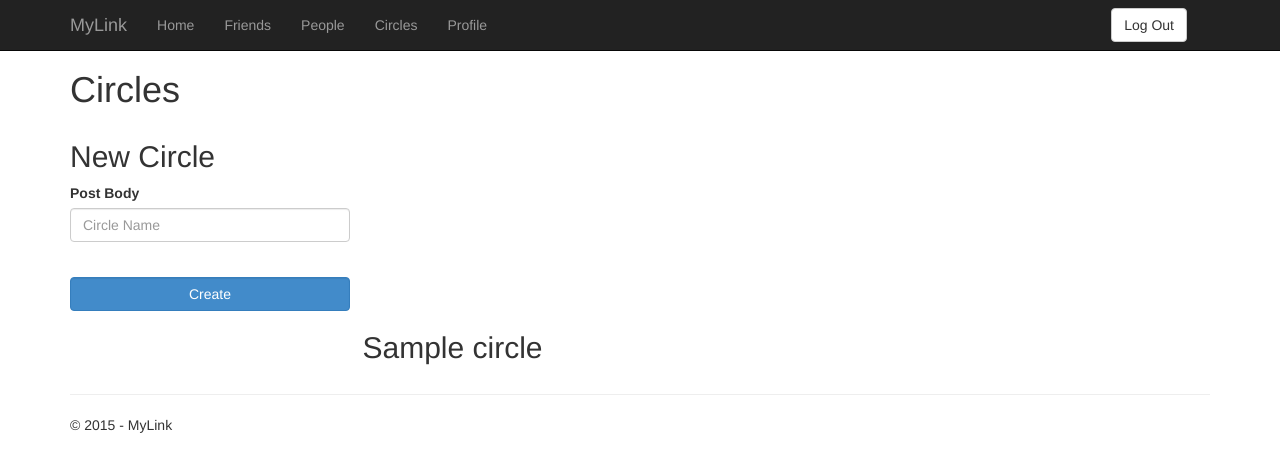
After one commit to haydenmc/CS390Python, a Flask app: page /circle in a window 1280 px wide. The commit adds this page. Shown: the top 472 px of the page. Run offline with Flask 2, Linux system fonts and the light colour scheme; a user stored in the database is signed in; tables that the repository leaves empty hold one stand-in row (values such as "Sample post"); parts of the project's set-up code (start-up, migrations or seed data) failed here and were passed over; some libraries are stand-ins or nearby versions.

Commit message:
You can add circles now.

```diff
--- a/Cs390Python/Cs390Python/forms.py
+++ b/Cs390Python/Cs390Python/forms.py
@@ -31,3 +31,6 @@ class EmailPassForm(Form):
     email = StringField('email', validators=[DataRequired(message = "Please fill in all form fields"), Email(message = "Please enter a valid e-mail address")])
     password = PasswordField('password', validators=[DataRequired(), Length(min = 4, message = "Please enter a password of at least 4 characters.")])
     confirmPassword = PasswordField('confirmPassword', validators=[DataRequired(), EqualTo('password', "Your passwords do not match.")])
+
+class NewCircleForm(Form):
+    name = StringField('name', validators=[DataRequired(message = "Please type a name")])
--- a/Cs390Python/Cs390Python/models.py
+++ b/Cs390Python/Cs390Python/models.py
@@ -1,6 +1,16 @@
 from Cs390Python import db
 from sqlalchemy import Table, Column, Integer, ForeignKey, Boolean, PrimaryKeyConstraint
 from sqlalchemy.orm import relationship, backref
+
+circle_post = db.Table('circle_post',
+                       db.Column('circle_id', db.Integer, db.ForeignKey('circle.id')),
+                       db.Column('post_id', db.Integer, db.ForeignKey('post.id'))
+                       )
+
+circle_member = db.Table('circle_member',
+                         db.Column('circle_id', db.Integer, db.ForeignKey('circle.id')),
+                         db.Column('user_id', db.Integer, db.ForeignKey('user.id'))
+                         )
 
 class User(db.Model):
     __tablename__ = 'user'
@@ -50,8 +60,18 @@ class FriendRequest(db.Model):
     recipient = relationship('User', foreign_keys='FriendRequest.recipient_id', backref="incomingFriendRequests")
 
 class Post(db.Model):
+    __tablename__ = 'post'
     id = db.Column(db.Integer, primary_key=True)
     author_id = db.Column(Integer, ForeignKey('user.id'))
     body = db.Column(db.String(2048))
     postedTime = db.Column(db.DateTime())
     hasPhoto = db.Column(db.Boolean(), default=False)
+
+class Circle(db.Model):
+    __tablename__ = 'circle'
+    id = db.Column(db.Integer, primary_key=True)
+    name = db.Column(db.String(255))
+    owner_id = db.Column(Integer, ForeignKey('user.id'))
+    owner = relationship('User', foreign_keys='Circle.owner_id', backref="circles")
+    posts = db.relationship('Post', secondary=circle_post, backref=db.backref('circles'))
+    members = db.relationship('User', secondary=circle_member, backref=db.backref('memberOfCircles'))
--- /dev/null
+++ b/Cs390Python/Cs390Python/templates/circles.html
@@ -0,0 +1,33 @@
+{% extends "layout.html" %}
+
+{% block content %}
+
+<h1>Circles</h1>
+<div class="row">
+    <div class="col-md-12">
+        <h2>New Circle</h2>
+        <form action="" method="post" name="newCircleForm">
+            <div class="form-group">
+                {{ newCircleForm.hidden_tag() }}
+                {% for error in newCircleForm.name.errors %}
+                <span style="color: red;">[{{ error }}]</span>
+                {% endfor %}
+                <label for="body">Post Body</label>
+                {{ newCircleForm.name(class='form-control',placeholder='Circle Name') }}<br />
+            </div>
+            <input type="submit" value="Create" class="form-control btn-primary" />
+        </form>
+    </div>
+</div>
+
+{% if circles is not none %}
+    {% for circle in circles %}
+    <div class="row">
+        <div class="col-md-6 col-md-offset-3">
+            <h2>{{ circle.name }}</h2>
+        </div>
+    </div>
+    {% endfor %}
+{% endif %}
+
+{% endblock %}
--- a/Cs390Python/Cs390Python/templates/layout.html
+++ b/Cs390Python/Cs390Python/templates/layout.html
@@ -25,6 +25,7 @@
                     <li><a href="{{ url_for('home') }}">Home</a></li>
                     <li><a href="{{ url_for('friends') }}">Friends</a></li>
                     <li><a href="{{ url_for('users') }}">People</a></li>
+                    <li><a href="{{ url_for('circle') }}">Circles</a></li>
                     <li><a href="{{ url_for('me') }}">Profile</a></li>
                 </ul>
                 <div class="navbar-right" style="margin:8px;">
--- a/Cs390Python/Cs390Python/views.py
+++ b/Cs390Python/Cs390Python/views.py
@@ -8,8 +8,8 @@ from datetime import datetime
 from flask import render_template, flash, redirect, g, url_for, request, send_from_directory
 from flask.ext.login import login_user, logout_user, current_user, login_required
 from Cs390Python import app, lm, db
-from Cs390Python.forms import LoginForm, RegisterForm, NewPostForm, UserSearchForm, ProfilePhotoForm, NameInfoForm, EmailPassForm
-from Cs390Python.models import User, Post, Friend, FriendRequest
+from Cs390Python.forms import LoginForm, RegisterForm, NewPostForm, UserSearchForm, ProfilePhotoForm, NameInfoForm, EmailPassForm, NewCircleForm
+from Cs390Python.models import User, Post, Friend, FriendRequest, Circle
 from sqlalchemy import desc
 from werkzeug import secure_filename
 import sendgrid
@@ -47,6 +47,24 @@ def home():
         postForm=form,
         posts=posts
     )
+
+@app.route('/circle', methods=['GET', 'POST'])
+@login_required
+def circle():
+    dbUser = User.query.filter_by(id = g.user.id).first()
+    newCircleForm = NewCircleForm()
+    if newCircleForm.validate_on_submit():
+        newCircle = Circle(name=newCircleForm.name.data, owner_id=dbUser.id)
+        db.session.add(newCircle)
+        db.session.commit()
+        flash('Your circle has been added.')
+    circles = dbUser.circles
+    return render_template(
+        'circles.html',
+        title='Circles',
+        circles=circles,
+        newCircleForm=newCircleForm
+        )
 
 @app.route('/friends')
 @login_required
```
Also changed, not shown: 1 other file.
